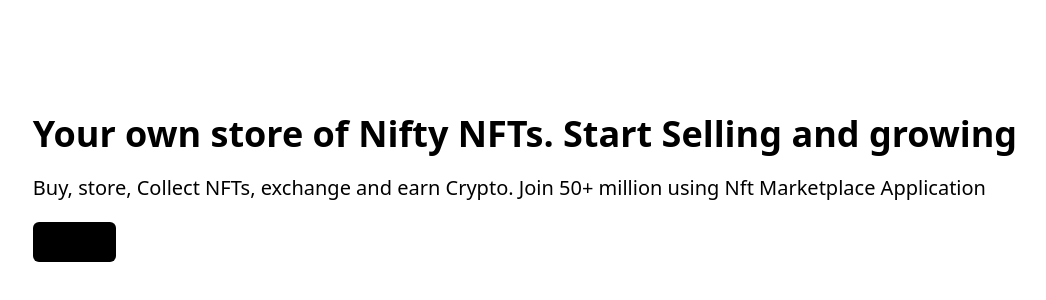
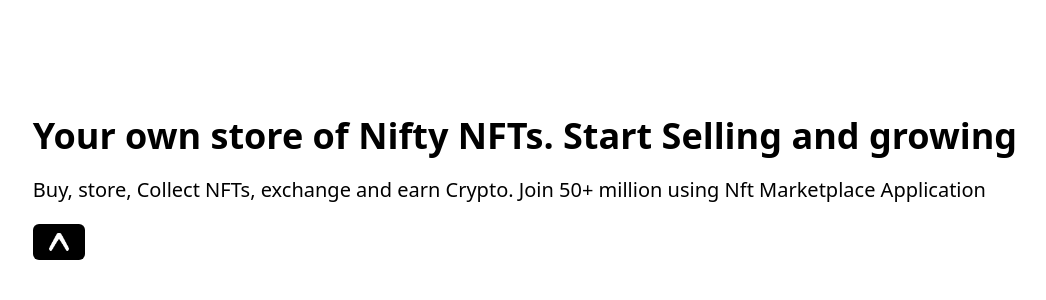
Before and after one commit to shahzaibansari123/Shezi-NftMarketPlaceShowCasePage, a React (Create React App) app: page / in a window 1280 px wide. Shown: the part 212-512 px from the top of the page, without its empty margins (115-1161 px from the left). Built offline with nearby package versions, Linux system fonts and the light colour scheme; the HTML template or start-up script is replaced by a standard one.

Commit message:
work complete

```diff
--- a/src/components/Button.jsx
+++ b/src/components/Button.jsx
@@ -5,7 +5,7 @@ const Button = ({ assetUrl, Link }) => {
   return (
     <div className={styles.btnBlack}
       onClick={() => window.open(Link, '_blank')}>
-      Button
+      <img src={assetUrl} alt="expo_icon" className={styles.btnIcon} />
     </div >
   )
 }
```
